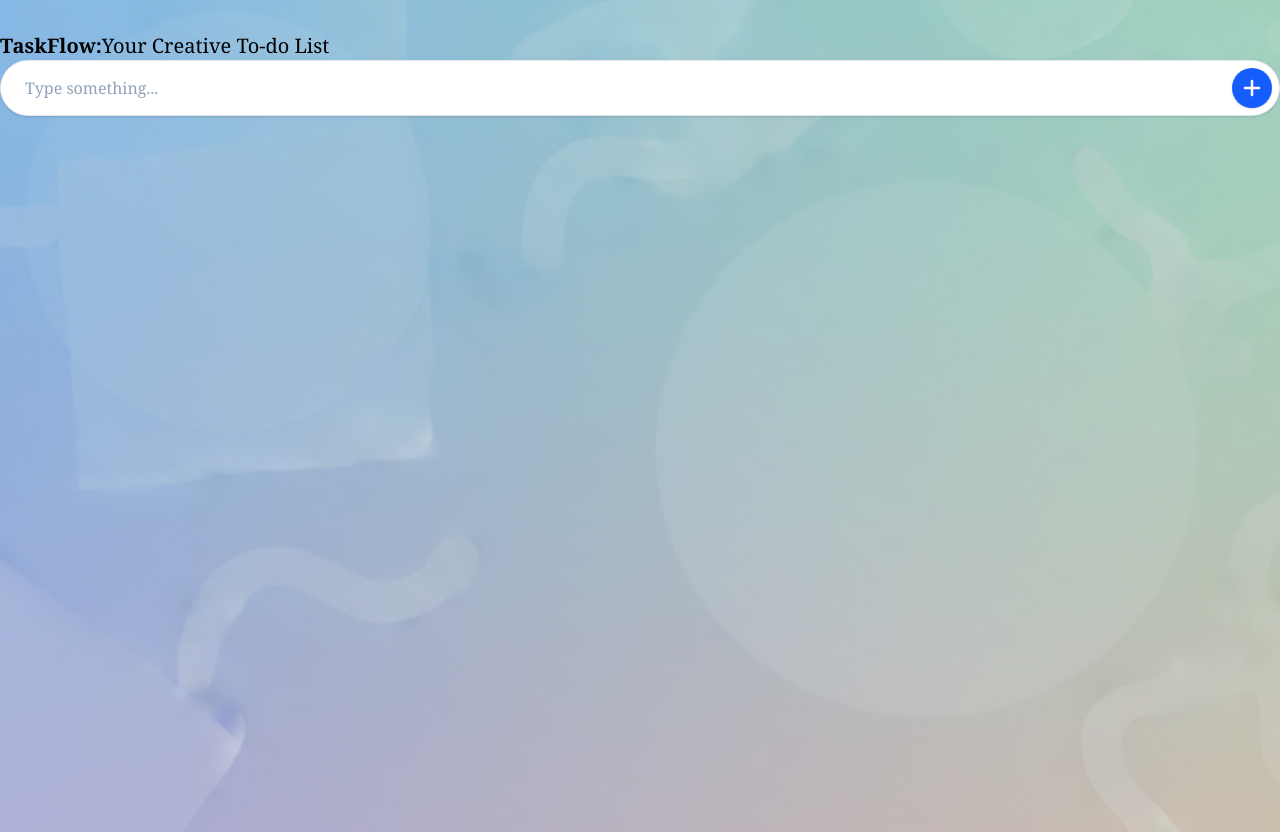
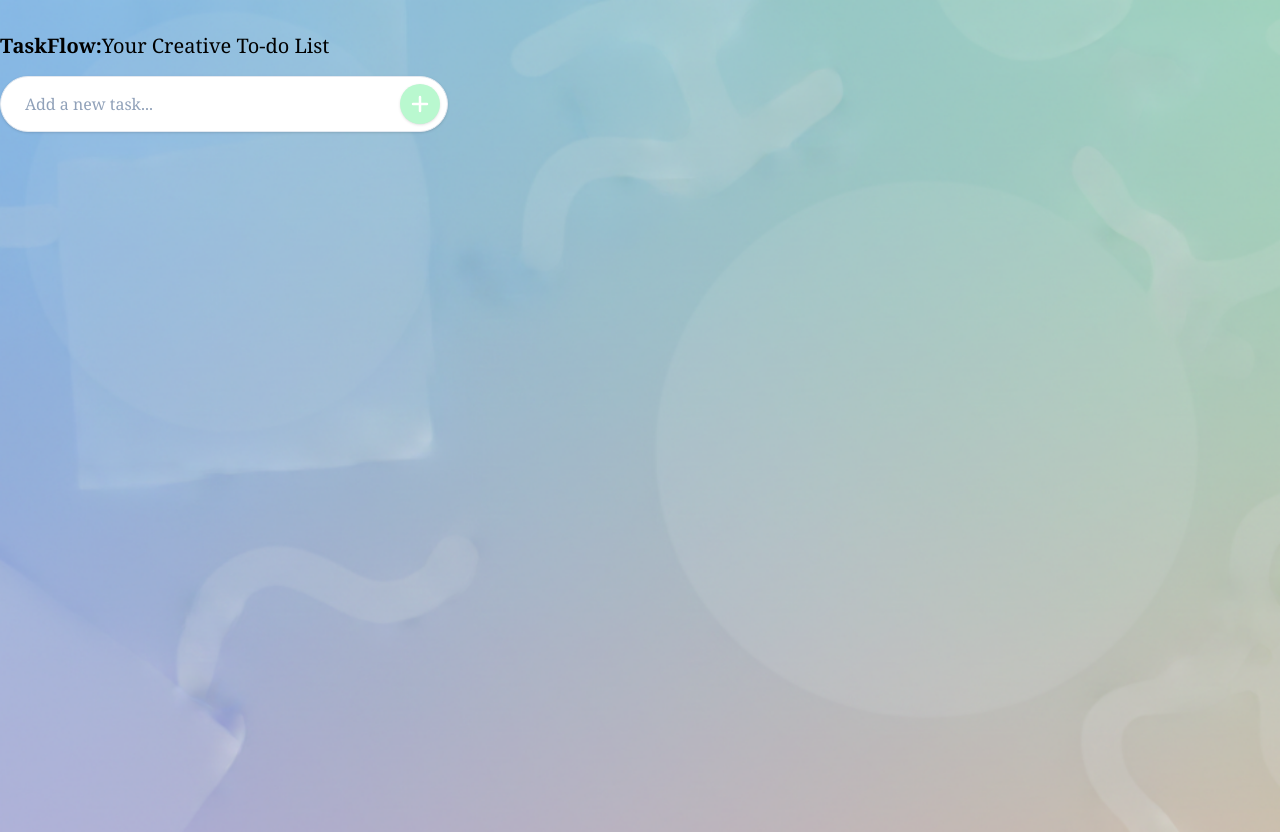
Before and after one commit to Lucasdeekay/todolist, a React (Vite) app: page / in a window 1280 px wide. Built offline with nearby package versions, Linux system fonts and the light colour scheme.

Commit message:
Added input field

```diff
--- a/src/App.tsx
+++ b/src/App.tsx
@@ -3,11 +3,16 @@ import "./App.css";
 import Input from "./components/Input";
 
 function App() {
+
+  const handleClick = (task: string) => {
+    console.log("New Task:", task);
+  }
+
   return (
     <>
       <div className="container mx-auto my-8 font-serif">
         <Header />
-        <Input />
+        <Input onClick={handleClick} />
       </div>
     </>
   );
--- a/src/components/Input.tsx
+++ b/src/components/Input.tsx
@@ -1,14 +1,24 @@
 import { Plus } from "lucide-react";
+import { useState } from "react";
 
-const Input = () => {
+interface Props {
+  // Define any props if needed
+  onClick: (task: string) => void;
+}
+
+const Input = ({ onClick }: Props) => {
+  const [inputValue, setInputValue] = useState("");
+
   return (
-    <div className="relative group">
+    <div className="relative group max-w-md my-4">
       <input
         type="text"
-        // value={inputValue}
-        // onChange={(e) => setInputValue(e.target.value)}
+        value={inputValue}
+        onChange={(e) => {
+          setInputValue(e.target.value);
+        }}
         // onKeyDown={handleKeyPress}
-        placeholder="Type something..."
+        placeholder="Add a new task..."
         className="w-full h-14 pl-6 pr-16 bg-white border border-slate-200 rounded-full
                      shadow-sm transition-all duration-200 ease-in-out
                      placeholder:text-slate-400 text-slate-700
@@ -18,11 +28,14 @@ const Input = () => {
 
       {/* Plus Button */}
       <button
-        // onClick={handleAdd}
-        // disabled={!inputValue.trim()}
+        onClick={() => {
+          onClick(inputValue);
+          setInputValue("");
+        }}
+        disabled={!inputValue.trim()}
         className="absolute right-2 top-2 bottom-2 aspect-square flex items-center justify-center
-                     bg-blue-600 text-white rounded-full transition-all duration-200
-                     hover:bg-blue-700 active:scale-95 disabled:bg-slate-200
+                     bg-green-600 text-white rounded-full transition-all duration-200
+                     hover:bg-green-700 active:scale-95 disabled:bg-green-200
                      disabled:cursor-not-allowed disabled:scale-100
                      shadow-sm hover:shadow-md"
         aria-label="Add item"
```
Also changed, not shown: 1 other file (tests, documents, lock files or other folders).
